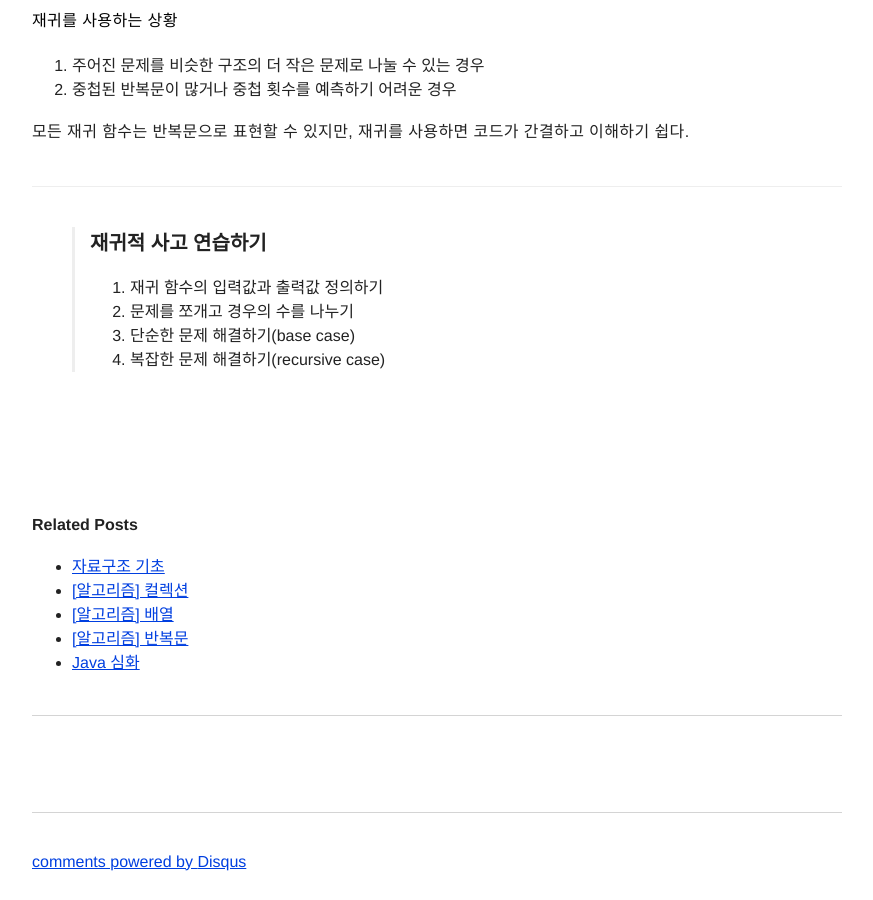
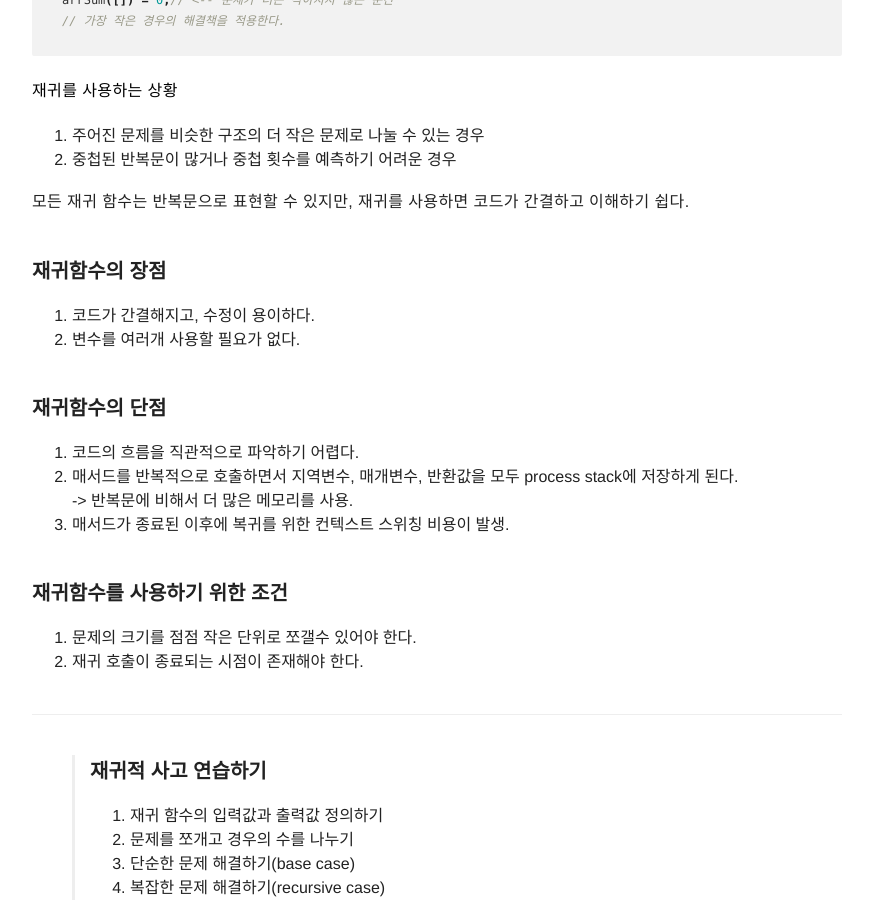
Before and after one commit to petitjina/petitjina.github.io, a Jekyll site: the page built from _posts/2022-06-20-recursion.markdown, in a window 1280 px wide and 900 px high, scrolled down 1372 px. Shown: the whole window, without its empty margins (203-1076 px from the left). Built offline with Jekyll 4.4.1, drawn with Linux system fonts in a browser that asks for light colours; nearby versions of some CDN libraries; comment, search, counter and statistics services are not loaded; some of the changed text lies outside the part shown.

Commit message:
Update 2022-06-20-recursion.markdown

```diff
--- a/_posts/2022-06-20-recursion.markdown
+++ b/_posts/2022-06-20-recursion.markdown
@@ -12,12 +12,15 @@ author: Jina Kim
 ---
 
 ## 재귀 함수의 이해
+
+>**재귀(再歸)
+>: 원래의 자리로 되돌아가거나 되돌아옴.**
+>
+> **재귀 함수**
+자기 자신을 호출하는 함수.
+반복적인 작업을 좀 더 간결한 코드로 풀어낼 수 있다.
+
 ### 문제를 쪼개어 생각하는 방법
-
-**재귀(recursion)**
-
-어떤 문제를 해결할 때, 동일한 구조의 더 작은 문제를 해결하므로써 문제를 해결하는 방법(자기참조).
-
 
 **예시)**
 자연수로 이루어진 배열를 입력받아 배열의 합을 리턴하는 메서드 `arrSum()`
@@ -64,6 +67,24 @@ arrSum([]) = 0;// <-- 문제가 더는 작아지지 않는 순간
 
 모든 재귀 함수는 반복문으로 표현할 수 있지만, 재귀를 사용하면 코드가 간결하고 이해하기 쉽다.
 
+### 재귀함수의 장점
+
+1. 코드가 간결해지고, 수정이 용이하다.
+2. 변수를 여러개 사용할 필요가 없다.
+
+### 재귀함수의 단점
+
+1. 코드의 흐름을 직관적으로 파악하기 어렵다.
+2. 매서드를 반복적으로 호출하면서 지역변수, 매개변수, 반환값을 모두 process stack에 저장하게 된다.
+ -> 반복문에 비해서 더 많은 메모리를 사용.
+3. 매서드가 종료된 이후에 복귀를 위한 컨텍스트 스위칭 비용이 발생.
+
+### 재귀함수를 사용하기 위한 조건
+
+1. 문제의 크기를 점점 작은 단위로 쪼갤수 있어야 한다.
+2. 재귀 호출이 종료되는 시점이 존재해야 한다.
+
+
 -----
  > ### 재귀적 사고 연습하기
 1. 재귀 함수의 입력값과 출력값 정의하기
```
